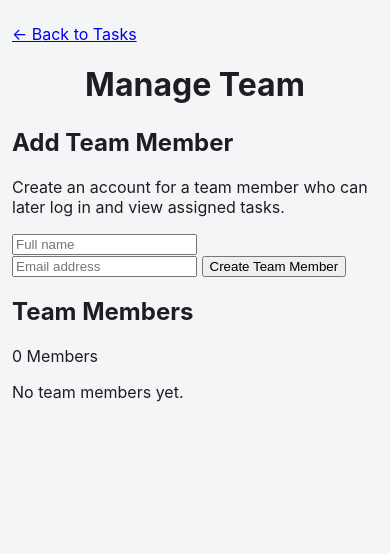
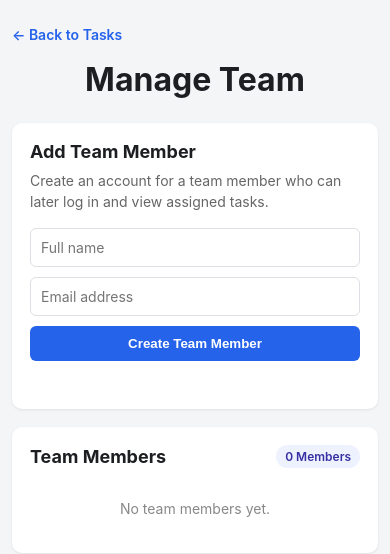
Before and after one commit to Nehatere/task_manager, a plain HTML site: page frontend/team-management.html in a window 390 px wide. Drawn offline with Linux system fonts and the light colour scheme; a script that the page names is missing.

Commit message:
Update style.css

```diff
--- a/frontend/style.css
+++ b/frontend/style.css
@@ -400,4 +400,120 @@ h1 {
   .status-select {
     flex: 1;
   }
+  /* Team Management */
+
+.page-header {
+  margin-bottom: 20px;
 }
+
+.page-header h1 {
+  margin-top: 16px;
+}
+
+.back-btn {
+  display: inline-block;
+  color: #2563eb;
+  text-decoration: none;
+  font-size: 14px;
+  font-weight: 600;
+}
+
+.back-btn:hover {
+  text-decoration: underline;
+}
+
+.team-card {
+  background: white;
+  border-radius: 10px;
+  padding: 18px;
+  margin-bottom: 18px;
+  box-shadow: 0 1px 3px rgba(0, 0, 0, 0.08);
+}
+
+.team-card h2 {
+  margin: 0 0 8px;
+  font-size: 18px;
+}
+
+.team-help {
+  margin: 0 0 16px;
+  color: #666;
+  font-size: 14px;
+  line-height: 1.5;
+}
+
+.member-form {
+  display: flex;
+  flex-direction: column;
+  gap: 10px;
+}
+
+.member-form input {
+  width: 100%;
+  padding: 10px;
+  border: 1px solid #dcdfe3;
+  border-radius: 6px;
+  font-family: inherit;
+  font-size: 14px;
+}
+
+.member-form input:focus {
+  outline: none;
+  border-color: #2563eb;
+}
+
+.member-form button {
+  padding: 10px;
+  border: none;
+  border-radius: 6px;
+  background: #2563eb;
+  color: white;
+  font-weight: 600;
+  cursor: pointer;
+}
+
+.member-form button:hover {
+  background: #1d4ed8;
+}
+
+.member-message {
+  min-height: 18px;
+  margin: 12px 0 0;
+  font-size: 14px;
+}
+
+.team-section-header {
+  display: flex;
+  justify-content: space-between;
+  align-items: center;
+  gap: 10px;
+  margin-bottom: 14px;
+}
+
+.team-section-header h2 {
+  margin: 0;
+}
+
+.member-count {
+  background: #eef2ff;
+  color: #3730a3;
+  padding: 4px 9px;
+  border-radius: 999px;
+  font-size: 12px;
+  font-weight: 600;
+}
+
+.member-list {
+  display: flex;
+  flex-direction: column;
+  gap: 10px;
+}
+
+.empty-members {
+  text-align: center;
+  color: #888;
+  font-size: 14px;
+  padding: 18px 0;
+  margin: 0;
+}
+}
```
